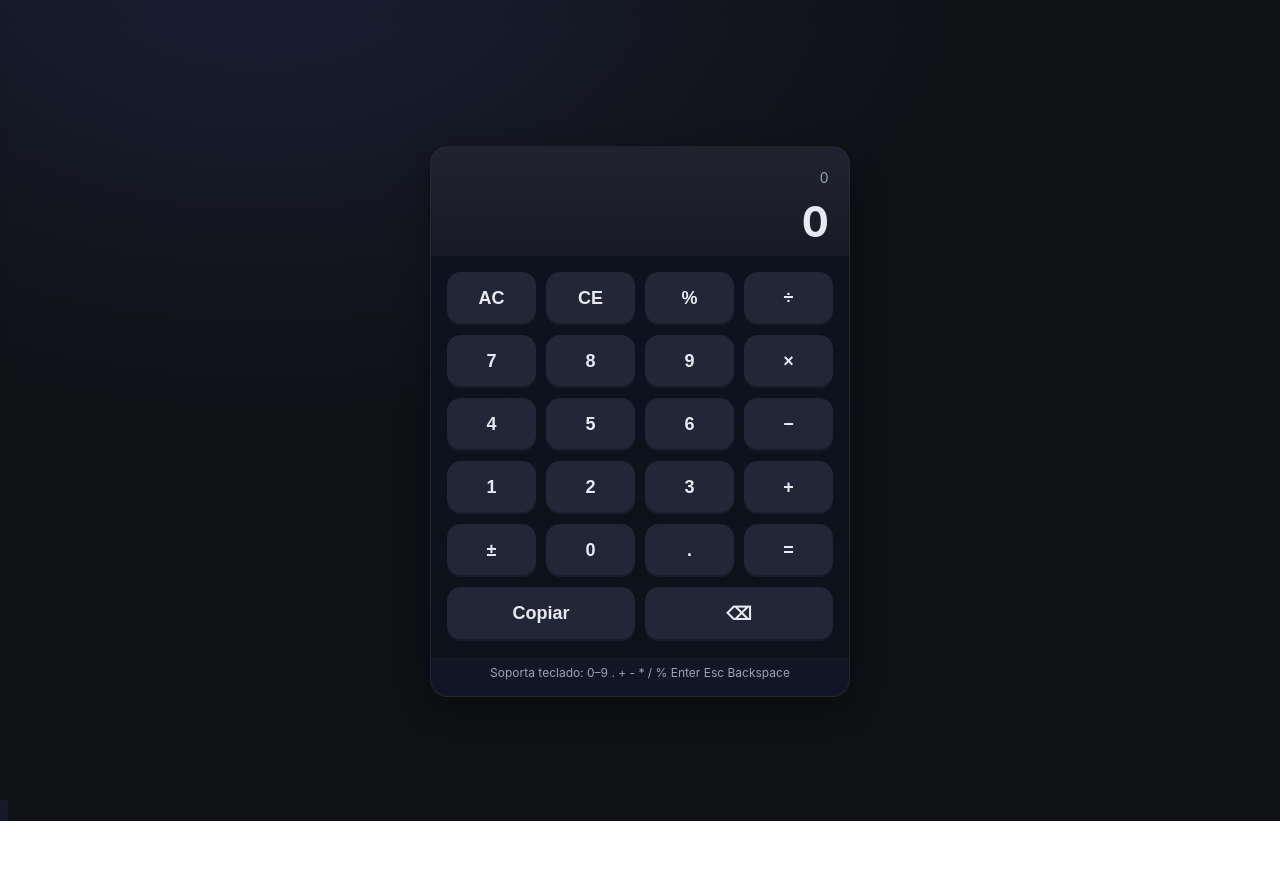
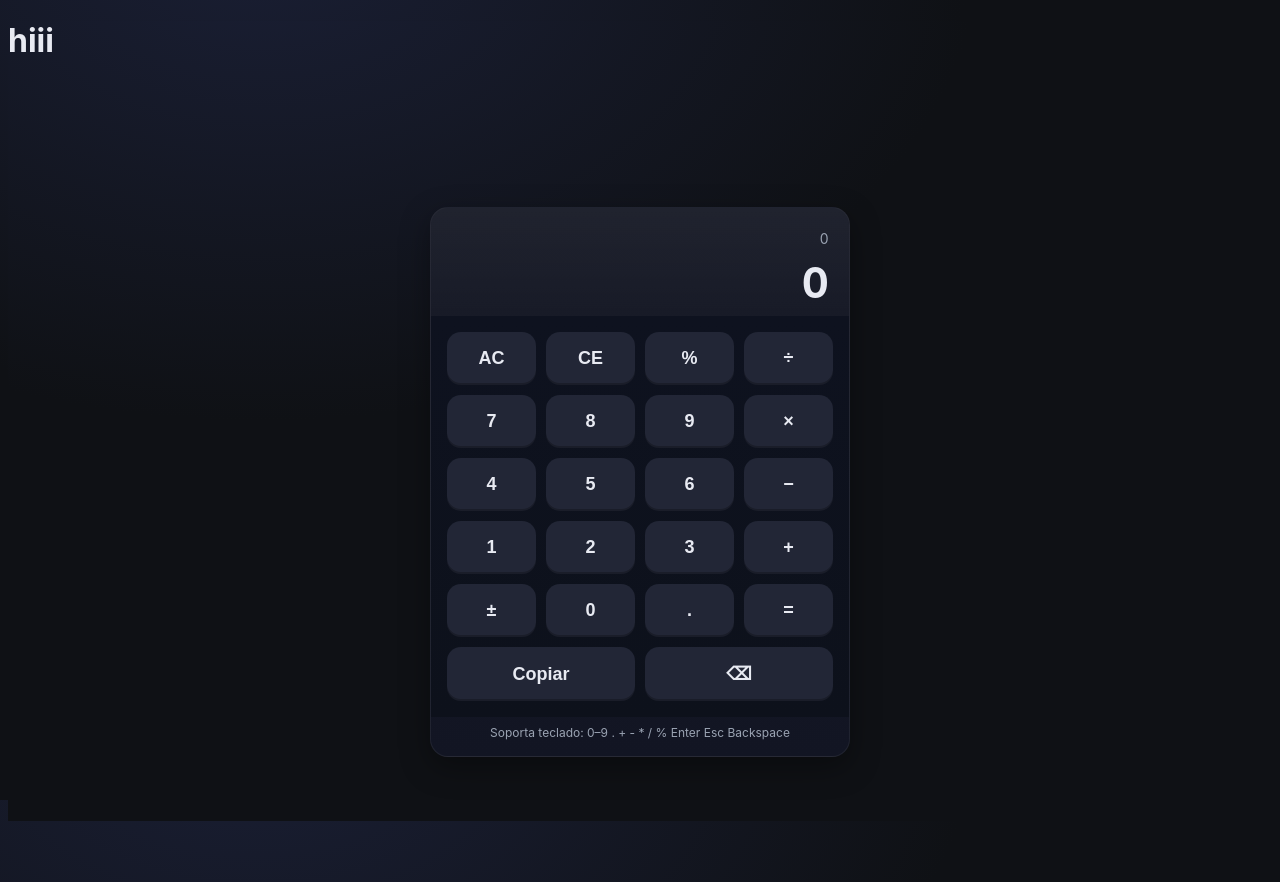
Before and after one commit to Arely-Cruz/alytaller4nov, a plain HTML site: page index.html in a window 1280 px wide. Before the commit the page ends 821 px from the top, so only its background shows below. Drawn offline with Linux system fonts and the light colour scheme.

Commit message:
update index
agregue titulo nuevp

```diff
--- a/index.html
+++ b/index.html
@@ -102,7 +102,7 @@
 </head>
 <body>
   <header>
-    <h1></h1>
+    <h1>hiii</h1>
   </header>
   <div class="wrap">
     <main class="calc" role="application" aria-label="Calculadora">
```
